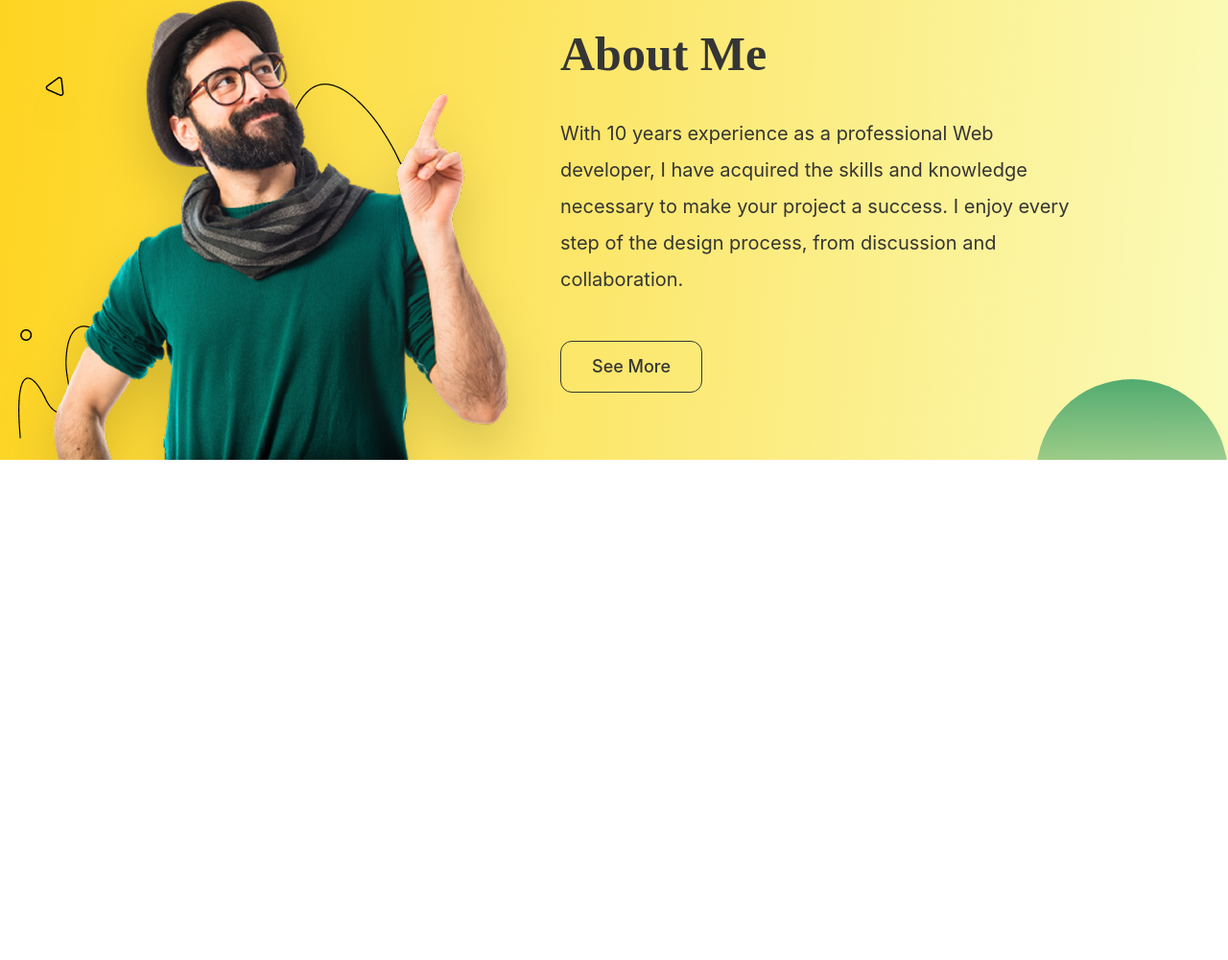
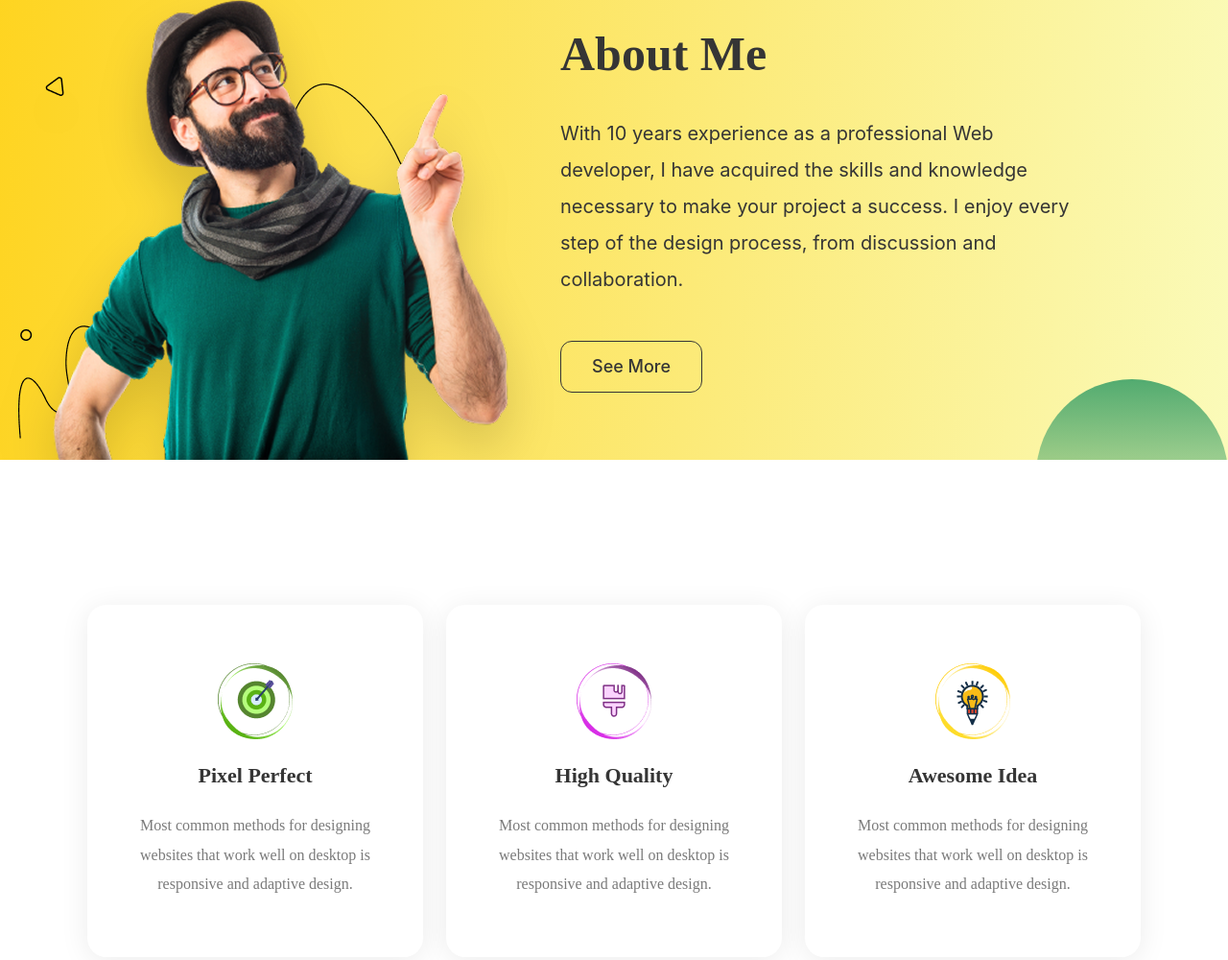
Before and after one commit to N-UX539/FDL2604P02, a website built with Vite: page index.html in a window 1280 px wide. Shown: the part 918-1918 px from the top of the page at 96% size. Before the commit the page ends 1397 px from the top, so only its background shows below. Built offline with nearby package versions, Linux system fonts and the light colour scheme; a web font is replaced by a local one.

Commit message:
n-ux539/-feature-sect _01

```diff
--- a/index.html
+++ b/index.html
@@ -1,7 +1,7 @@
 <!doctype html>
 <html
   lang="en"
-  class="scroll-smooth pt-(--navHeight) overflow-auto scrollbar-none [&::-webkit-scrollbar]:hidden"
+  class="scroll-smooth pt-(--navHeight) h-[1000dvh] overflow-auto scrollbar-none [&::-webkit-scrollbar]:hidden"
 >
   <head>
     <meta charset="UTF-8" />
@@ -29,7 +29,7 @@
 
           <ul
             id="navLinks"
-            class="flex max-lg:flex-col text-base font-medium max-lg:h-dvh transition-transform max-lg:fixed max-lg:top-0 max-lg:left-0 max-lg:w-68 max-lg:shadow-lg max-lg:-translate-x-100 bg-white z-50 overflow-y-auto"
+            class="flex max-lg:flex-col text-base font-medium max-lg:h-dvh transition-transform max-lg:fixed max-lg:top-0 max-lg:left-0 max-lg:w-68 max-lg:shadow-lg max-lg:-translate-x-100 bg-white z-50 max-lg:overflow-y-auto"
           >
             <li class="brand-logo lg:hidden max-lg:my-10 max-lg:mb-15">
               <a href="./index.html"
@@ -281,6 +281,77 @@
           </div>
         </div>
       </section>
+      <section
+        id="features"
+        class="max-w-350 mx-auto px-2 flex flex-wrap items-center justify-center gap-6 max-[835px]:gap-3.75 mt-37.75 max-[1200px]:mt-18.75"
+      >
+        <div
+          class="max-w-87.5 max-[1200px]:max-w-75 max-[835px]:max-w-65 max-[551px]:min-w-full h-91.75 max-[1200px]:h-80 max-[835px]:h-70 max-[551px]:h-max flex min-[551px]:flex-col min-[551px]:items-center justify-center min-[551px]:text-center shadow-(--shadow) rounded-[20px] font-['Poppins'] px-11.25 max-[835px]:px-8 max-[551px]:p-6.5 max-[551px]:gap-4"
+        >
+          <img
+            src="/public/images/feature-card 01.png"
+            alt=""
+            class="h-19.75 max-[1200px]:h-15.5 max-[835px]:h-11.25"
+          />
+          <div>
+            <h2
+              class="capitalize font-semibold text-[22px] max-[1200px]:text-[18px] max-[835px]:text-[14px] leading-[180%] text-(--primary-color) min-[551px]:my-4.5"
+            >
+              Pixel Perfect
+            </h2>
+            <p
+              class="font-normal text-[16px] max-[1200px]:text-[14px] max-[835px]:text-[12px] leading-[190%] max-[551px]:leading-[174%] text-(--paragraph-color)"
+            >
+              Most common methods for designing websites that work well on
+              desktop is responsive and adaptive design.
+            </p>
+          </div>
+        </div>
+        <div
+          class="max-w-87.5 max-[1200px]:max-w-75 max-[835px]:max-w-65 max-[551px]:min-w-full h-91.75 max-[1200px]:h-80 max-[835px]:h-70 max-[551px]:h-max flex min-[551px]:flex-col min-[551px]:items-center justify-center min-[551px]:text-center shadow-(--shadow) rounded-[20px] font-['Poppins'] px-11.25 max-[835px]:px-8 max-[551px]:p-6.5 max-[551px]:gap-4"
+        >
+          <img
+            src="/public/images/feature-card 02.png"
+            alt=""
+            class="h-19.75 max-[1200px]:h-15.5 max-[835px]:h-11.25"
+          />
+          <div>
+            <h2
+              class="capitalize font-semibold text-[22px] max-[1200px]:text-[18px] max-[835px]:text-[14px] leading-[180%] text-(--primary-color) min-[551px]:my-4.5"
+            >
+              High Quality
+            </h2>
+            <p
+              class="font-normal text-[16px] max-[1200px]:text-[14px] max-[835px]:text-[12px] leading-[190%] max-[551px]:leading-[174%] text-(--paragraph-color)"
+            >
+              Most common methods for designing websites that work well on
+              desktop is responsive and adaptive design.
+            </p>
+          </div>
+        </div>
+        <div
+          class="max-w-87.5 max-[1200px]:max-w-75 max-[835px]:max-w-65 max-[551px]:min-w-full h-91.75 max-[1200px]:h-80 max-[835px]:h-70 max-[551px]:h-max flex min-[551px]:flex-col min-[551px]:items-center justify-center min-[551px]:text-center shadow-(--shadow) rounded-[20px] font-['Poppins'] px-11.25 max-[835px]:px-8 max-[551px]:p-6.5 max-[551px]:gap-4"
+        >
+          <img
+            src="/public/images/feature-card 03.png"
+            alt=""
+            class="h-19.75 max-[1200px]:h-15.5 max-[835px]:h-11.25"
+          />
+          <div>
+            <h2
+              class="capitalize font-semibold text-[22px] max-[1200px]:text-[18px] max-[835px]:text-[14px] leading-[180%] text-(--primary-color) min-[551px]:my-4.5"
+            >
+              Awesome Idea
+            </h2>
+            <p
+              class="font-normal text-[16px] max-[1200px]:text-[14px] max-[835px]:text-[12px] leading-[190%] max-[551px]:leading-[174%] text-(--paragraph-color)"
+            >
+              Most common methods for designing websites that work well on
+              desktop is responsive and adaptive design.
+            </p>
+          </div>
+        </div>
+      </section>
     </main>
 
     <script type="module" src="/src/scripts/main.js"></script>
--- a/src/css/index.css
+++ b/src/css/index.css
@@ -16,7 +16,7 @@
     --yellow: #ffcc00;
     --dark-yellow: rgb(225, 204, 0);
 
-    --shadow: rgba(99, 99, 99, 0.15) 0px 2px 8px 0px;
+    --shadow: 0 4px 30px 0 rgba(0, 0, 0, 0.08);
   }
 
   /* left-to-right underline effect */
```
Also changed, not shown: public/images/feature-card 01.png (added), public/images/feature-card 02.png (added), public/images/feature-card 03.png (added).
